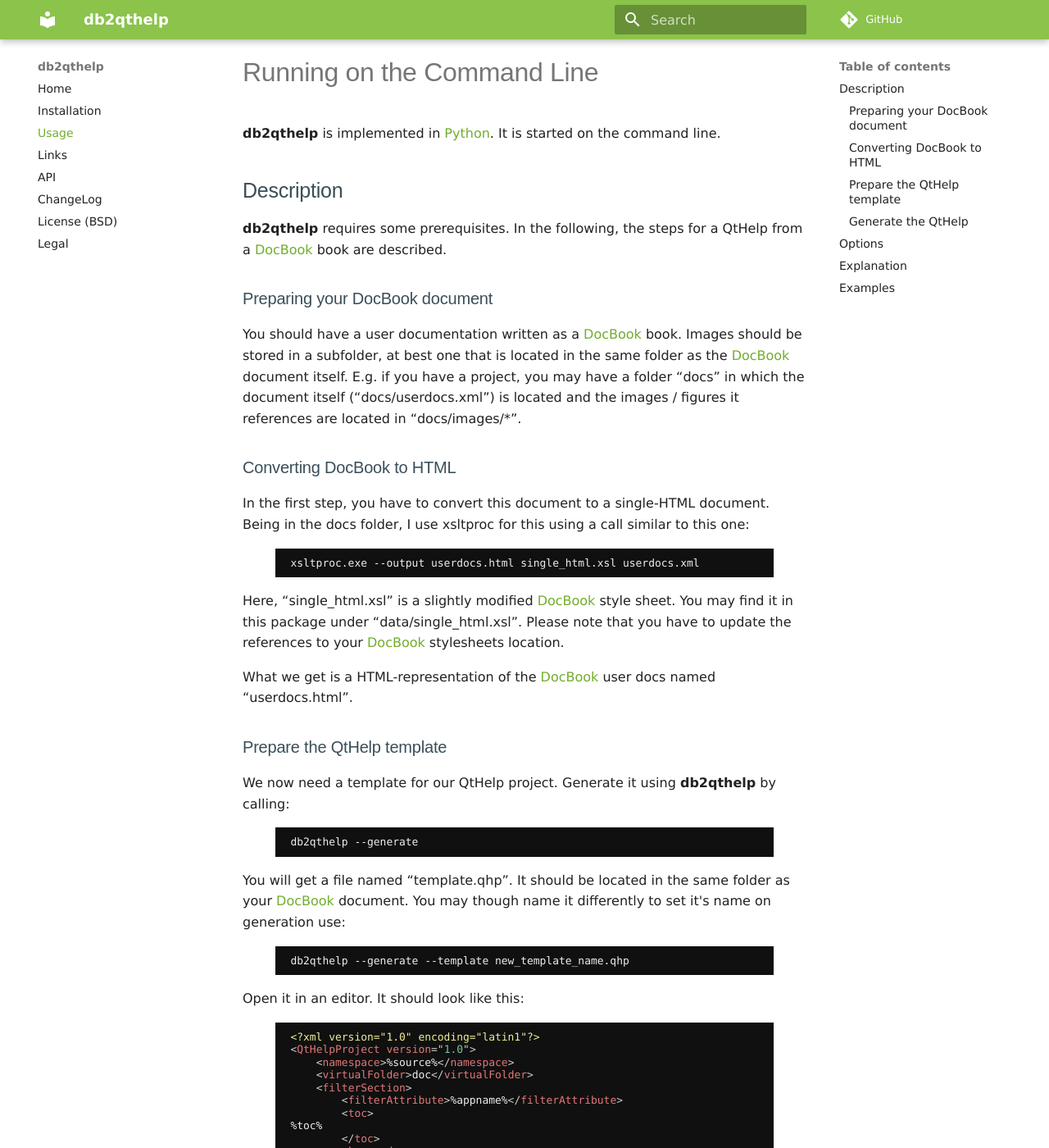
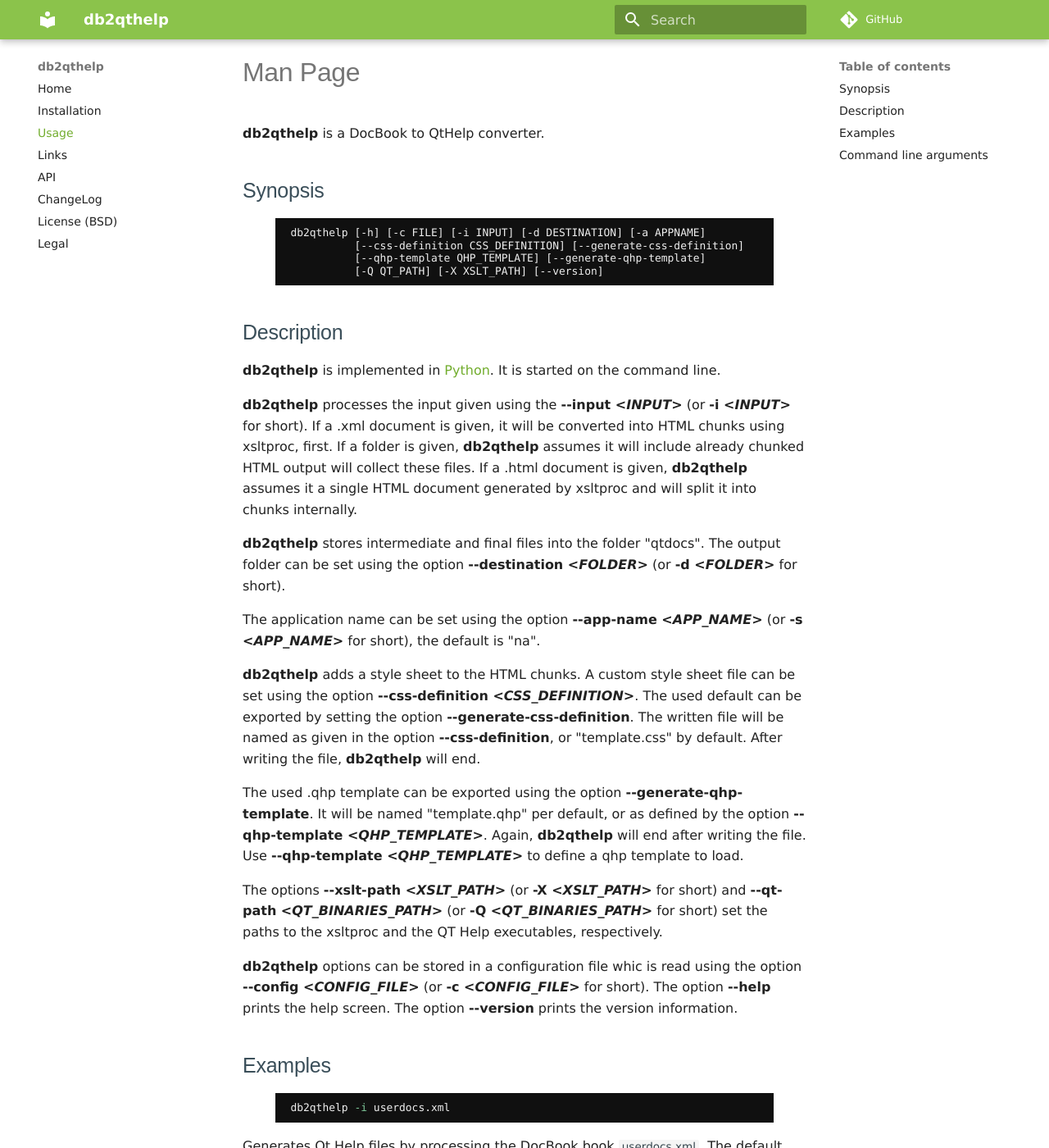
Before and after one commit to dkrajzew/db2qthelp, an MkDocs documentation site: the page built from docs/cmd.md, in a window 1280 px wide and 1400 px high. Shown: the whole window at 82% size. Built offline with MkDocs 1.6.1 and Material for MkDocs 9.7.7, drawn with Linux system fonts in a browser that asks for light colours; comment, search, counter and statistics services are not loaded; some of the changed text lies outside the part shown.

Commit message:
working on docs

````diff
--- a/docs/cmd.md
+++ b/docs/cmd.md
@@ -1,141 +1,63 @@
-# Running on the Command Line
+# Man Page
 
-__db2qthelp__ is implemented in [Python](https://www.python.org/). It is started on the command line.
+**db2qthelp** is a DocBook to QtHelp converter.
 
+## Synopsis
+
+```console
+db2qthelp [-h] [-c FILE] [-i INPUT] [-d DESTINATION] [-a APPNAME]
+          [--css-definition CSS_DEFINITION] [--generate-css-definition]
+          [--qhp-template QHP_TEMPLATE] [--generate-qhp-template]
+          [-Q QT_PATH] [-X XSLT_PATH] [--version]
+```
 
 ## Description
 
-__db2qthelp__ requires some prerequisites. In the following, the steps for a QtHelp from a [DocBook](https://docbook.org/) book are described.
+**db2qthelp** is implemented in [Python](https://www.python.org/). It is started on the command line.
 
+**db2qthelp** processes the input given using the **--input *&lt;INPUT&gt;*** (or **-i *&lt;INPUT&gt;*** for short). If a .xml document is given, it will be converted into HTML chunks using xsltproc, first. If a folder is given, **db2qthelp** assumes it will include already chunked HTML output will collect these files. If a .html document is given, **db2qthelp** assumes it a single HTML document generated by xsltproc and will split it into chunks internally.
 
-### Preparing your DocBook document
+**db2qthelp** stores intermediate and final files into the folder "qtdocs". The output folder can be set using the option **--destination *&lt;FOLDER&gt;*** (or **-d *&lt;FOLDER&gt;*** for short).
 
-You should have a user documentation written as a [DocBook](https://docbook.org/) book. Images should be stored in a subfolder, at best one that is located in the same folder as the [DocBook](https://docbook.org/) document itself. E.g. if you have a project, you may have a folder &ldquo;docs&rdquo; in which the document itself (&ldquo;docs/userdocs.xml&rdquo;) is located and the images / figures it references are located in &ldquo;docs/images/*&rdquo;.
+The application name can be set using the option **--app-name *&lt;APP_NAME&gt;*** (or **-s *&lt;APP_NAME&gt;*** for short), the default is "na".
 
+**db2qthelp** adds a style sheet to the HTML chunks. A custom style sheet file can be set using the option **--css-definition *&lt;CSS_DEFINITION&gt;***. The used default can be exported by setting the option **--generate-css-definition**. The written file will be named as given in the option **--css-definition**, or "template.css" by default. After writing the file, **db2qthelp** will end.
 
-### Converting DocBook to HTML
+The used .qhp template can be exported using the option **--generate-qhp-template**. It will be named "template.qhp" per default, or as defined by the option **--qhp-template *&lt;QHP_TEMPLATE&gt;***. Again, **db2qthelp** will end after writing the file. Use **--qhp-template *&lt;QHP_TEMPLATE&gt;*** to define a qhp template to load.
 
-In the first step, you have to convert this document to a single-HTML document. Being in the docs folder, I use xsltproc for this using a call similar to this one:
+The options **--xslt-path *&lt;XSLT_PATH&gt;*** (or **-X *&lt;XSLT_PATH&gt;*** for short) and **--qt-path *&lt;QT_BINARIES_PATH&gt;*** (or **-Q *&lt;QT_BINARIES_PATH&gt;*** for short) set the paths to the xsltproc and the QT Help executables, respectively.
 
-```console
-xsltproc.exe --output userdocs.html single_html.xsl userdocs.xml
-```
-
-Here, &ldquo;single_html.xsl&rdquo; is a slightly modified [DocBook](https://docbook.org/) style sheet. You may find it in this package under &ldquo;data/single_html.xsl&rdquo;. Please note that you have to update the references to your [DocBook](https://docbook.org/) stylesheets location.
-
-What we get is a HTML-representation of the [DocBook](https://docbook.org/) user docs named &ldquo;userdocs.html&rdquo;.
-
-
-### Prepare the QtHelp template
-
-We now need a template for our QtHelp project. Generate it using __db2qthelp__ by calling:
-
-```console
-db2qthelp --generate
-```
-
-You will get a file named &ldquo;template.qhp&rdquo;. It should be located in the same folder as your [DocBook](https://docbook.org/) document. You may though name it differently to set it&apos;s name on generation use:
-
-```console
-db2qthelp --generate --template new_template_name.qhp
-```
-
-Open it in an editor. It should look like this:
-
-```XML
-<?xml version="1.0" encoding="latin1"?>
-<QtHelpProject version="1.0">
-    <namespace>%source%</namespace>
-    <virtualFolder>doc</virtualFolder>
-    <filterSection>
-        <filterAttribute>%appname%</filterAttribute>
-        <toc>
-%toc%
-        </toc>
-        <keywords>
-%keywords%
-        </keywords>
-        <files>
-            <file>*.html</file>
-            <file>*.png</file>
-            <file>*.gif</file>
-        </files>
-    </filterSection>
-</QtHelpProject>
-```
-
-You may note that there are some placeholders. Both will be later on filled by __db2qthelp__
-
-* %source% is the complete URL to your documentation, it usually looks like &ldquo;org.foo.bar.MyFancyApp_v0.1&rdquo;
-* %appname% is your application name (e.g. &ldquo;MyFancyApp&rdquo;)
-* %toc% will be replaced by the documentation&apos;s structure (table of contents)
-* %keywords% will be replaced by the collected keywords
-
-You may add additional filter attributes.
-
-
-### Generate the QtHelp
-
-Well, that&apos;s almost everything. Run __db2qthelp__ again to build the documentation:
-
-```console
-db2qthelp -i userdocs.html -t new_template_name.qhp -s org.foo.bar.MyFancyApp_v0.1 -a MyFancyApp -p c:\Qt\bin
-```
-
-The options tell __db2qthelp__ to read the HTML document &ldquo;userdocs.html&rdquo; generated from our original [DocBook](https://docbook.org/) book, to use our project template &ldquo;new_template_name.qhp&rdquo; and that images and figures are located in &ldquo;images&rdquo;.
-
-As we did not define the destination folder, __db2qthelp__ uses the default &ldquo;qtdocs&rdquo;.
-
-The built documentation can be found in the destination folder. You need two files to include it in your application:
-
-* &lt;APPLICATION_NAME&gt;.qch
-* &lt;APPLICATION_NAME&gt;.qhc
-
-
-## Options
-
-The script has the following options:
-
-* __--input/-i _&lt;DOCBOOK_HTML&gt;___: Defines the [DocBook](https://docbook.org/) HTML document to parse
-* __--appname/-a _&lt;APPLICATION_NAME&gt;___: Sets the name of the application
-* __--source/-s _&lt;ADDITIONAL_FILES_FOLDER&gt;___: Sets the documentation source url
-* __--files/-f _&lt;ADDITIONAL_FILES_FOLDER&gt;[,&lt;ADDITIONAL_FILES_FOLDER&gt;]*___: Sets the folder(s) to collect files from
-* __--destination/-d _&lt;DESTINATION_FOLDER&gt;___: Sets the output folder
-* __--template/-t _&lt;TEMPLATE_FILE&gt;___: Defines the QtHelp project template to use; default: &lsquo;template.qhp&rsquo;
-* __--generate/-g__: If set, the template is written to the file as defined by --template; The application quits afterwards
-* __--path/-p _&lt;QT_PATH&gt;___: Sets the path to the Qt binaries to use
-* __--help__: Prints the help screen
-
-
-## Explanation
-
-__db2qthelp__ copies *.png and *.gif-files from the folders defined using --files, first.
-
-It then reads the HTML-file generated from [DocBook](https://docbook.org/) defined using --input and processes it. Processing means here that the file is split at sections and appendices. Each subpart is written into the destination folder defined using --destination and included in the table of contents (toc). The paths to references images as defined using --files are replaced by the destination path defined using --destination. In addition, the headers are included in the list of keywords.
-
-Then, the qhp-templated defined using --template is loaded and the placeholders (see above) are replaced by the given / collected data.
-
-__db2qthelp__ generates a qhcp file afterwards as &ldquo;&lt;DESTINATION_FOLDER&gt;/&lt;APPLICATION_NAME&gt;.qhcp&rdquo;.
-
-Finally, the script calls two QtHelp processing applications which must be located in the folder defined using --path:
-
-```console
-<QT_PATH>/qhelpgenerator <APPLICATION_NAME>.qhp -o <APPLICATION_NAME>.qch
-<QT_PATH>/qcollectiongenerator <APPLICATION_NAME>.qhcp -o <APPLICATION_NAME>.qhc
-```
+**db2qthelp** options can be stored in a configuration file whic is read using the option **--config *&lt;CONFIG_FILE&gt;*** (or **-c *&lt;CONFIG_FILE&gt;*** for short). The option **--help** prints the help screen. The option **--version** prints the version information.
 
 
 ## Examples
 
-```console
-db2qthelp --generate
+```shell
+db2qthelp -i userdocs.xml
 ```
 
-Generates the project template file &ldquo;template.qhp&rdquo;.
+Generates Qt Help files by processing the DocBook book ```userdocs.xml```. The default CSS style sheets will applied, the used binaries are assumed to be in the path.
+
+```shell
+db2qthelp -i userdocs/ --css-definition my_style.css
+```
+
+Will collect the HTML files located in the folder ```userdocs```, apply the CSS located in ```my_style.css```, and build the Qt Help files from all files found in the given folder.
 
 
-```console
-db2qthelp -i userdocs.html -t template.qhp -s org.foo.bar.MyFancyApp_v0.1  --path c:\Qt\bin
-```
+## Command line arguments
 
-Reads the HTML document &ldquo;userdocs.html&rdquo; and the project template &ldquo;template.qhp&rdquo; and converts the HTML document to QtHelp assuming images etc. being located in &ldquo;images&rdquo;. The Qt binaries are assumed to be found in &ldquo;c:\Qt\bin\&rdquo;.
+The script can be started on the command line with the following options:
+
+* **--config *&lt;FILE&gt;*** / **-c *&lt;FILE&gt;***: Reads the named configuration file
+* **--input *&lt;INPUT&gt;*** / **-i *&lt;INPUT&gt;***: Defines the DocBook HTML document to parse
+* **--destination *&lt;DESTINATION&gt;* / **-d *&lt;DESTINATION&gt;***: Sets the output folder
+* **--appname *&lt;APPNAME&gt;*** / **-a *&lt;APPNAME&gt;***: Sets the name of the application
+* **--css-definition *&lt;CSS_DEFINITION&gt;***: Defines the CSS definition file to use
+* **--generate-css-definition**: If set, a CSS definition file is generated
+* **--qhp-template *&lt;QHP_TEMPLATE&gt;***: Defines the QtHelp project (.qhp) template to use
+* **--generate-qhp-template**: If set, a QtHelp project (.qhp) template is generated
+* **--qt-path *&lt;QT_PATH&gt;*** / **-Q *&lt;QT_PATH&gt;***: Sets the path to the Qt binaries
+* **--xslt-path *&lt;XSLT_PATH&gt;*** / **-X *&lt;XSLT_PATH&gt;***: Sets the path to xsltproc
+* **--help** / **-h**: show this help message and exit
+* **--version**: show program's version number and exit
````
Also changed, not shown: docs/changes.md (+13 -2 lines), docs/index.md (+4 -18 lines), docs/install.md (+15 -3 lines), docs/usage.md (added, +77 -0 lines).
